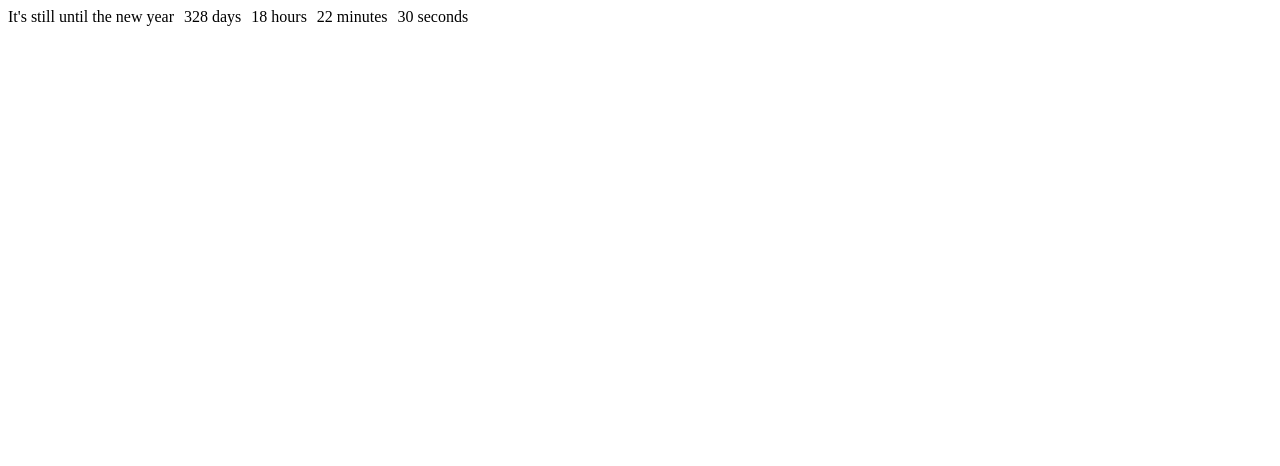
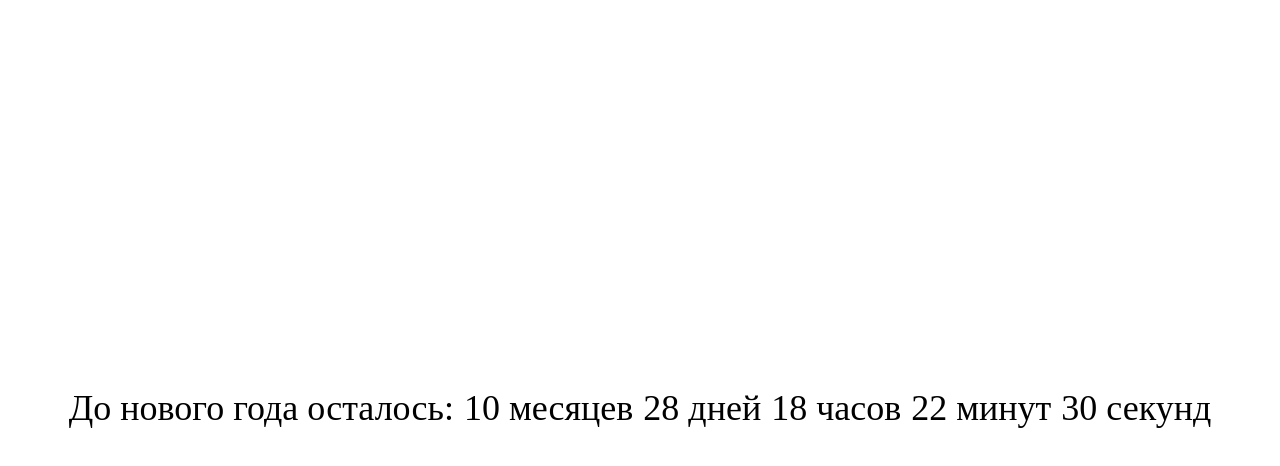
Before and after one commit to student-Alex-Bond/js-advanced, a plain HTML site: page 4-timer/index.html in a window 1280 px wide. Drawn offline with Linux system fonts and the light colour scheme.

Commit message:
переделал скрипт

```diff
--- a/4-timer/app.js
+++ b/4-timer/app.js
@@ -1,61 +1,28 @@
-function NewYear(){
-    const NewYeardate = new Date(2025, 0, 1);
-    const currentdate = new Date();
-    const remainigTime = NewYeardate - currentdate;
+const month = document.querySelector('.cont-months');
+const days = document.querySelector('.cont-days');
+const hour = document.querySelector('.cont-hour');
+const minute = document.querySelector('.cont-minute');
+const second = document.querySelector('.cont-second');
 
-    // get days
-    const days = Math.floor(remainigTime / 86400000);
+function updateCounter() {
+  const currentTime = new Date();
+  const nextYear = new Date(`01-01-${currentTime.getFullYear() + 1} 00:00`);
 
-    // remainig hour
+  const diff  = nextYear.getTime() - currentTime.getTime();
 
-    const remainigHr = remainigTime - days * 1000 * 60 * 60 * 24;
-    const hours = Math.floor(remainigHr / 3600000);
+  const monthLeft = Math.floor(diff / 1000 / 60 / 60 / 24 / 30  % 12 )
+  const daysLeft = Math.floor(diff / 1000 / 60 / 60  / 24 % 30)
+  const hourLeft = Math.floor(diff / 1000 / 60 / 60 % 24 )
+  const minuteLeft = Math.floor(diff / 1000 / 60 % 60 )
+  const secondLeft = Math.floor(diff / 1000  % 60 )
 
-    // remaining Minute
-    const remainigMin =
-      remainigTime - days * 1000 * 60 * 60 * 24 - hours * 1000 * 60 * 60;
-    const minutes = Math.floor(remainigMin / 60000);
+  month.innerText = `${monthLeft} месяцев`;
+  days.innerText = `${daysLeft} дней`;
+  hour.innerText = `${hourLeft} часов`;
+  minute.innerText = `${minuteLeft} минут`;
+  second.innerText = `${secondLeft} секунд`;
 
-    // remainig second
-    const remainigSec =
-      remainigTime -
-      days * 1000 * 60 * 60 * 24 -
-      hours * 1000 * 60 * 60 -
-      minutes * 1000 * 60;
-  const seconds =Math.floor(remainigSec / 1000);
+}
 
 
-    const  containerDay = document.querySelector(".cont-days")
-    const  containerHour = document.querySelector(".cont-hour")
-    const  containerMin = document.querySelector(".cont-minute")
-    const  containerSec = document.querySelector(".cont-second")
-  if (+containerDay.textContent<10) {
-    containerDay.textContent=`0${days} days`
-  }
-  else{
-    containerDay.textContent=`${days} days`
-
-  }
-
-  if (containerHour.textContent<10) {
-    containerHour.textContent=`0${hours} hoours`
-  }
-  else{
-    containerHour.textContent=`${hours} hours`
-  }
-
-  if (containerMin.textContent<10) {
-    containerMin.textContent=`${"0"+minutes} minutes`
-  }
-  else{
-    containerMin.textContent=`${minutes} minutes`
-  }
-
-  if (+containerSec.textContent<10) {
-    containerSec.textContent=`${"0"+seconds} seconds`
-  }
-  else{
-    containerSec.textContent=`${seconds} seconds`
-  }
-  }
-  setInterval(NewYear,100)
+setInterval(updateCounter, 1000);
--- a/4-timer/index.html
+++ b/4-timer/index.html
@@ -3,13 +3,24 @@
   <head>
     <meta charset="UTF-8">
     <title>Document</title>
-  <script src="./app.js"></script>
+  <style>
+    body{
+      font-size: 36px;
+      display: flex;
+      gap: 10px;
+      min-height: 100vh;
+      align-items: center;
+      justify-content: center;
+    }
+  </style>
   </head>
-<body style="display: flex; gap: 10px">
-  <div>It's still until the new year</div>
+  <body>
+    <div>До нового года осталось:</div>
+    <div class="cont-months"></div>
     <div class="cont-days"></div>
     <div class="cont-hour"></div>
     <div class="cont-minute"></div>
     <div class="cont-second"></div>
+    <script src="./app.js"></script>
   </body>
 </html>
```
Lines whose indentation alone changed are shown as unchanged.
